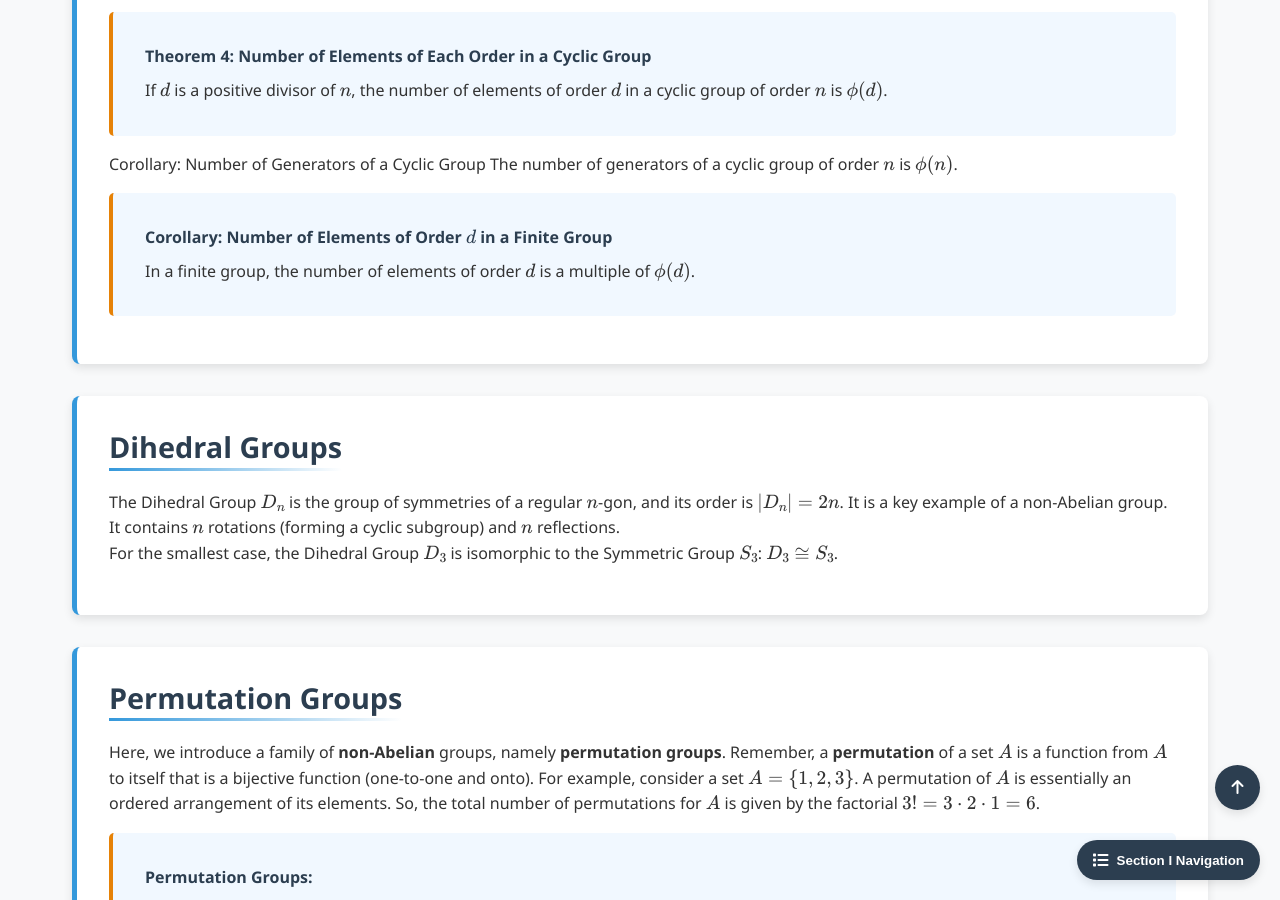
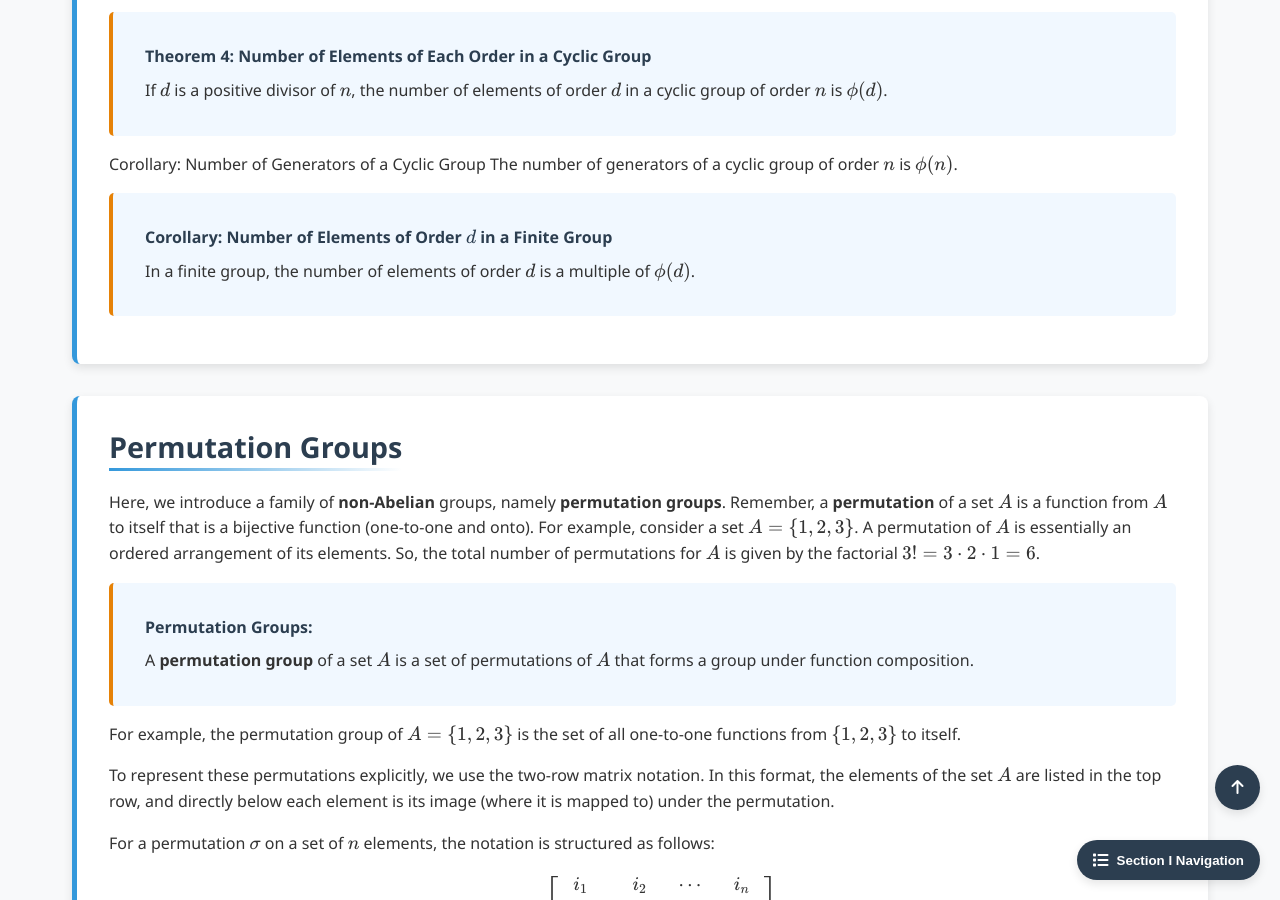
Before and after one commit to Yusukey01/yusukey01.github.io, a Jekyll site: the page built from Mathematics/Linear_algebra/cyclic_groups.html, in a window 1280 px wide and 900 px high, scrolled down 6543 px. Built offline with Jekyll 4.4.1, drawn with Linux system fonts in a browser that asks for light colours.

Commit message:
Section I-16, Removed Dihedral Group section

```diff
--- a/Mathematics/Linear_algebra/cyclic_groups.html
+++ b/Mathematics/Linear_algebra/cyclic_groups.html
@@ -2,7 +2,7 @@
 layout: default
 title: More Finite Groups
 level: detail
-description: Properties of the additive group Zn, theorems on cyclic groups, the Dihedral Group Dn, and the Symmetric Group Sn.
+description: Properties of the additive group Zn, theorems on cyclic groups, and the Symmetric Group Sn.
 uses_math: true
 uses_python: false
 ---
@@ -14,7 +14,7 @@ uses_python: false
             "@context": "https://schema.org",
             "@type": "LearningResource",
             "name": "More Finite Groups",
-            "description": "Properties of the additive group Zn, theorems on cyclic groups, the Dihedral Group Dn, and the Symmetric Group Sn.",
+            "description": "Properties of the additive group Zn, theorems on cyclic groups, and the Symmetric Group Sn.",
             "learningResourceType": "lesson",
             "educationalUse": "instruction",
             "educationalLevel": "university",
@@ -33,7 +33,6 @@ uses_python: false
                 { "@type": "Thing", "name": "Additive Group Zn" },
                 { "@type": "Thing", "name": "Cyclic Groups" },
                 { "@type": "Thing", "name": "Generators" },
-                { "@type": "Thing", "name": "Dihedral Group Dn" },
                 { "@type": "Thing", "name": "Symmetric Group Sn" },
                 { "@type": "Thing", "name": "Permutations" },
                 { "@type": "Thing", "name": "Alternating Group An" }
@@ -41,7 +40,7 @@ uses_python: false
             "teaches": [
                 "Structure of the additive group Zn",
                 "Subgroups of cyclic groups",
-                "Non-Abelian group structure (Dihedral and Symmetric groups)"
+                "Non-Abelian group structure (Symmetric groups)"
             ],
             "isPartOf": {
                 "@type": "Course",
@@ -88,7 +87,6 @@ uses_python: false
             <a href="#Z_n">Group of Integers Modulo \(n\)</a>
             <a href="#cyclic_sub">Subgroups of Cyclic Groups</a>
             <a href="#Euler">Euler Phi Function</a>
-            <a href="#Dihedral">Dihedral Groups</a>
             <a href="#permutation">Permutation Groups</a>
             <a href="#permutation_properties">Permutation Properties</a>
             <a href="#alternating">Alternating Groups</a>
@@ -396,18 +394,6 @@ uses_python: false
                     <span class="theorem-title">Corollary: Number of Elements of Order \(d\) in a Finite Group</span>
                     In a finite group, the number of elements of order \(d\) is a multiple of \(\phi (d)\).
                 </div>
-            </section>
-
-            <section id="Dihedral" class="section-content">
-                <h2>Dihedral Groups</h2>
-                <p>
-                    The Dihedral Group \(D_n\) is the group of symmetries of a regular \(n\)-gon, and its order
-                    is \(|D_n| = 2n\). It is a key example of a non-Abelian group. It contains \(n\) rotations
-                    (forming a cyclic subgroup) and \(n\) reflections.
-                    <br>
-                    For the smallest case, the Dihedral Group \(D_3\) is isomorphic to the
-                    Symmetric Group \(S_3\): \(D_3 \cong S_3\).
-                </p>
             </section>
 
             <section id="permutation" class="section-content">
```
